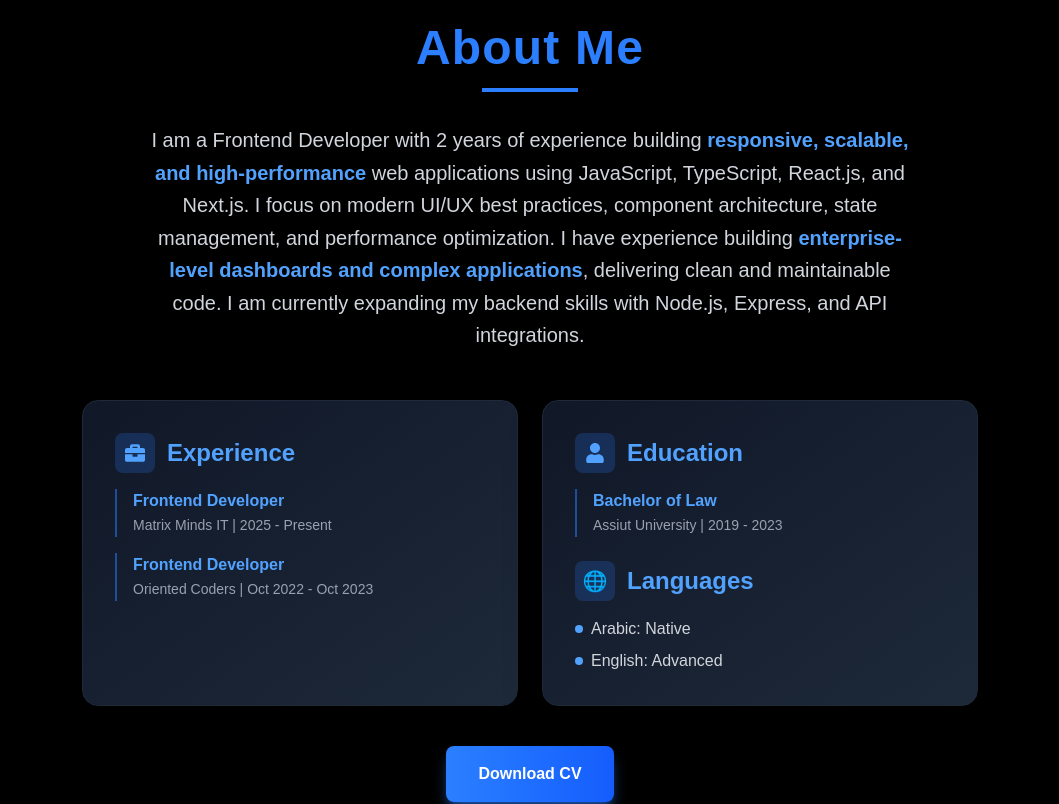
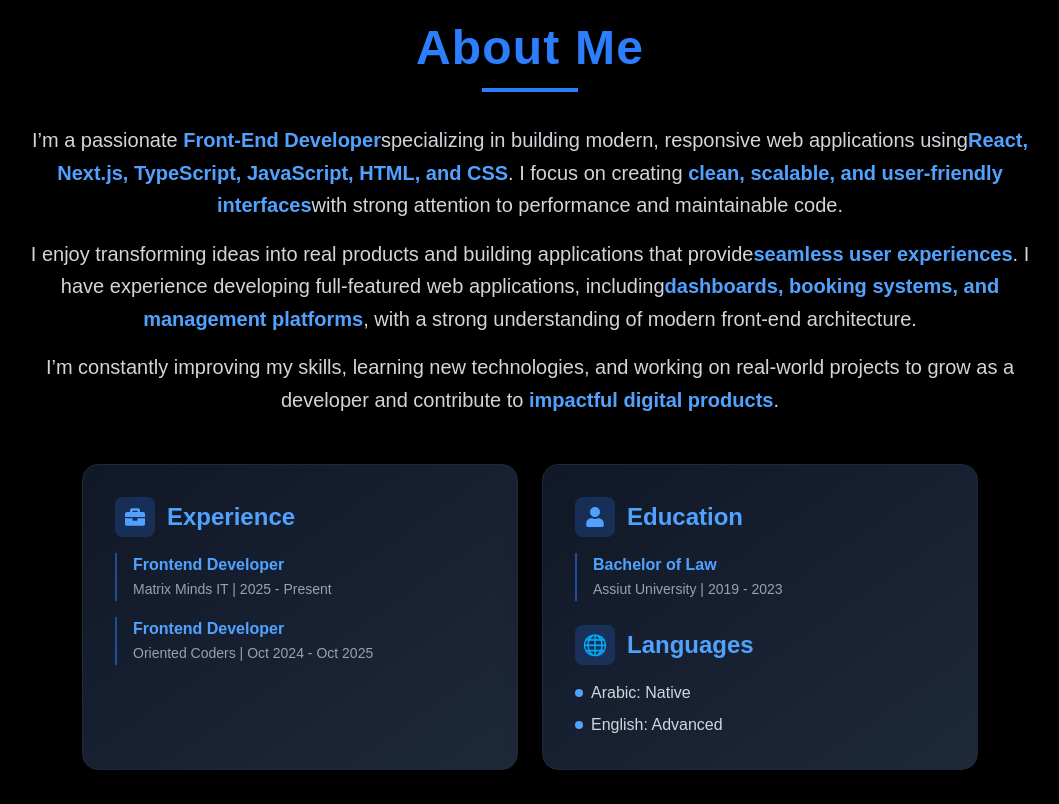
Before and after one commit to BeshoyMeshel/Portfolio, a Next.js app: page / in a window 1280 px wide. Shown: the part 840-1644 px from the top of the page, without its empty margins (110-1169 px from the left). Built offline with nearby package versions, Linux system fonts and the light colour scheme.

Commit message:
Refactor code structure for improved readability and maintainability

```diff
--- a/src/app/page.tsx
+++ b/src/app/page.tsx
@@ -89,11 +89,12 @@ export default function Home() {
   const projects = [
     {
       id: 1,
-      title: "Todo Board Application",
+      title: "Kevta",
       description:
-        "A task management and collaboration board. Implemented task creation, editing, and status management with clean UI workflows. Focused on scalable component architecture and user experience.",
-      image: "/Todo-list Photo.png",
-      link: "https://todo.matrixmindsit.com",
+        "Kevta — Full-stack agile task and board app (Matrix Minds). Built and maintained a monorepo with Next.js 15 (React 19, App Router) and Node.js/Express (TypeScript), MongoDB/Mongoose, JWT + Google OAuth, workspaces, Kanban-style boards with custom columns, rich-text task descriptions (TipTap), comments, description history, and workspace member management.",
+      image: "/kevta.png",
+      link: "https://kevta.matrixmindsit.com/",
+      github: "https://github.com/matrixmindsit-eg/todo-list",
       tech: "React, Next.js, TypeScript, Tailwind CSS",
       type: "Personal Project",
     },
@@ -107,16 +108,7 @@ export default function Home() {
       tech: "React, Next.js, TypeScript, Tailwind CSS",
       type: "Client Project (Private)",
     },
-    {
-      id: 3,
-      title: "Rovero (2023)",
-      description:
-        "Developed a mobile application for factory cashback management. Implemented multi-role permissions and user-based edit history. Focused on clean architecture and maintainable UI logic.",
-      image: "/rovero1.png",
-      link: "#",
-      tech: "React Native, TypeScript",
-      type: "Client Project (Private)",
-    },
+
     {
       id: 4,
       title: "Course Master Platform (2023)",
@@ -157,7 +149,14 @@ export default function Home() {
 
   // Scroll-spy: Update active link based on scroll position using Intersection Observer
   useEffect(() => {
-    const sectionIds = ["home", "about", "experience", "skills", "projects", "contact"];
+    const sectionIds = [
+      "home",
+      "about",
+      "experience",
+      "skills",
+      "projects",
+      "contact",
+    ];
 
     // Wait for DOM to be ready
     const timeoutId = setTimeout(() => {
@@ -212,7 +211,10 @@ export default function Home() {
         }
       };
 
-      const observer = new IntersectionObserver(observerCallback, observerOptions);
+      const observer = new IntersectionObserver(
+        observerCallback,
+        observerOptions,
+      );
 
       sections.forEach((section) => {
         observer.observe(section);
@@ -257,7 +259,7 @@ export default function Home() {
   const handleChange = (
     e: React.ChangeEvent<
       HTMLInputElement | HTMLTextAreaElement | HTMLSelectElement
-    >
+    >,
   ) => {
     setForm({ ...form, [e.target.name]: e.target.value });
   };
@@ -367,9 +369,9 @@ export default function Home() {
             <span className="text-blue-400 font-semibold">
               responsive, scalable, and high-performance
             </span>{" "}
-            web applications using JavaScript, TypeScript, React.js, and Next.js.
-            Focused on modern UI/UX best practices, component architecture, state management,
-            and performance optimization.
+            web applications using JavaScript, TypeScript, React.js, and
+            Next.js. Focused on modern UI/UX best practices, component
+            architecture, state management, and performance optimization.
           </p>
 
           <div className="flex flex-col md:flex-row gap-4 mt-4 justify-center md:justify-start">
@@ -379,6 +381,7 @@ export default function Home() {
             >
               View Projects
             </a>
+
             <a
               href="#contact"
               className="px-6 py-3 rounded-full bg-gray-800 hover:bg-gray-700 transition font-semibold"
@@ -463,21 +466,46 @@ export default function Home() {
           whileInView={{ opacity: 1, y: 0 }}
           viewport={{ once: true }}
           transition={{ duration: 0.6, delay: 0.2 }}
-          className="max-w-3xl text-gray-300 text-lg md:text-xl leading-relaxed mb-12"
+          className="max-w-5xl text-gray-300 text-lg md:text-xl leading-relaxed mb-12"
         >
           <p>
-            I am a Frontend Developer with 2 years of experience building{" "}
+            I’m a passionate{" "}
             <span className="text-blue-400 font-semibold">
-              responsive, scalable, and high-performance
-            </span>{" "}
-            web applications using JavaScript, TypeScript, React.js, and Next.js.
-            I focus on modern UI/UX best practices, component architecture, state management,
-            and performance optimization. I have experience building{" "}
+              Front-End Developer
+            </span>
+            specializing in building modern, responsive web applications using
             <span className="text-blue-400 font-semibold">
-              enterprise-level dashboards and complex applications
+              React, Next.js, TypeScript, JavaScript, HTML, and CSS
             </span>
-            , delivering clean and maintainable code. I am currently expanding my backend skills
-            with Node.js, Express, and API integrations.
+            . I focus on creating{" "}
+            <span className="text-blue-400 font-semibold">
+              clean, scalable, and user-friendly interfaces
+            </span>
+            with strong attention to performance and maintainable code.
+          </p>
+
+          <p className="mt-4">
+            I enjoy transforming ideas into real products and building
+            applications that provide
+            <span className="text-blue-400 font-semibold">
+              seamless user experiences
+            </span>
+            . I have experience developing full-featured web applications,
+            including
+            <span className="text-blue-400 font-semibold">
+              dashboards, booking systems, and management platforms
+            </span>
+            , with a strong understanding of modern front-end architecture.
+          </p>
+
+          <p className="mt-4">
+            I’m constantly improving my skills, learning new technologies, and
+            working on real-world projects to grow as a developer and contribute
+            to{" "}
+            <span className="text-blue-400 font-semibold">
+              impactful digital products
+            </span>
+            .
           </p>
         </motion.div>
 
@@ -497,12 +525,20 @@ export default function Home() {
             </div>
             <ul className="list-none text-gray-300 space-y-4">
               <li className="border-l-2 border-blue-500/50 pl-4">
-                <span className="font-semibold text-blue-400 block">Frontend Developer</span>
-                <span className="text-sm text-gray-400">Matrix Minds IT | 2025 - Present</span>
+                <span className="font-semibold text-blue-400 block">
+                  Frontend Developer
+                </span>
+                <span className="text-sm text-gray-400">
+                  Matrix Minds IT | 2025 - Present
+                </span>
               </li>
               <li className="border-l-2 border-blue-500/50 pl-4">
-                <span className="font-semibold text-blue-400 block">Frontend Developer</span>
-                <span className="text-sm text-gray-400">Oriented Coders | Oct 2022 - Oct 2023</span>
+                <span className="font-semibold text-blue-400 block">
+                  Frontend Developer
+                </span>
+                <span className="text-sm text-gray-400">
+                  Oriented Coders | Oct 2024 - Oct 2025
+                </span>
               </li>
             </ul>
           </motion.div>
@@ -522,8 +558,12 @@ export default function Home() {
             </div>
             <ul className="list-none text-gray-300 space-y-3 mb-6">
               <li className="border-l-2 border-blue-500/50 pl-4">
-                <span className="font-semibold text-blue-400 block">Bachelor of Law</span>
-                <span className="text-sm text-gray-400">Assiut University | 2019 - 2023</span>
+                <span className="font-semibold text-blue-400 block">
+                  Bachelor of Law
+                </span>
+                <span className="text-sm text-gray-400">
+                  Assiut University | 2019 - 2023
+                </span>
               </li>
             </ul>
             <div className="flex items-center gap-3 mb-4 mt-6">
@@ -585,11 +625,23 @@ export default function Home() {
               </span>
             </div>
             <ul className="list-disc list-inside text-gray-300 space-y-2 mt-4">
-              <li>Developed and maintained frontend features using React.js and Next.js</li>
-              <li>Built responsive user interfaces optimized for desktop and mobile devices</li>
+              <li>
+                Developed and maintained frontend features using React.js and
+                Next.js
+              </li>
+              <li>
+                Built responsive user interfaces optimized for desktop and
+                mobile devices
+              </li>
               <li>Integrated UI components with backend REST APIs</li>
-              <li>Collaborated with designers and backend developers to deliver production-ready features</li>
-              <li>Worked on form-based and workflow-driven interfaces to improve usability</li>
+              <li>
+                Collaborated with designers and backend developers to deliver
+                production-ready features
+              </li>
+              <li>
+                Worked on form-based and workflow-driven interfaces to improve
+                usability
+              </li>
             </ul>
           </div>
 
@@ -602,17 +654,21 @@ export default function Home() {
                 <p className="text-lg text-gray-300">Oriented Coders</p>
               </div>
               <span className="text-gray-400 text-sm md:text-base mt-2 md:mt-0">
-                Oct 2022 - Oct 2023
+                Oct 2024 - Oct 2025
               </span>
             </div>
             <ul className="list-disc list-inside text-gray-300 space-y-2 mt-4">
-              <li>Developed modern, responsive web applications using React, Next.js, and TypeScript</li>
-              <li>Implemented reusable UI components using Tailwind CSS</li>
-              <li>Translated Figma designs into clean, maintainable frontend code</li>
-              <li>Ensured cross-browser compatibility and consistent UI behavior</li>
-              <li>Developed a responsive admin dashboard with authentication and form-based workflows</li>
-              <li>Integrated frontend features with backend REST APIs</li>
-              <li>Built reusable and scalable UI components with a focus on performance and accessibility</li>
+              <li>
+                Developed modern, responsive web applications using React,
+                Next.js, and TypeScript.
+              </li>
+              <li> Implemented reusable UI components using Tailwind CSS</li>
+              <li>
+                Translated Figma designs into clean, maintainable frontend code
+              </li>
+              <li>
+                Ensured cross-browser compatibility and consistent UI behavior
+              </li>
             </ul>
           </div>
         </div>
@@ -623,77 +679,184 @@ export default function Home() {
         id="skills"
         className="min-h-screen flex flex-col items-center justify-center px-8 text-center z-10"
       >
-        <h2 className="text-4xl font-bold text-blue-400 mb-12">Technical Skills</h2>
+        <h2 className="text-4xl font-bold text-blue-400 mb-12">
+          Technical Skills
+        </h2>
         <div className="max-w-6xl w-full space-y-8">
           <div>
-            <h3 className="text-2xl font-semibold text-blue-300 mb-6">Frontend Technologies</h3>
+            <h3 className="text-2xl font-semibold text-blue-300 mb-6">
+              Frontend Technologies
+            </h3>
             <div className="grid grid-cols-2 md:grid-cols-3 lg:grid-cols-4 gap-6">
               {logos.slice(0, 6).map((logo, i) => (
                 <div
                   key={i}
                   className="bg-gray-900 p-6 rounded-2xl shadow-lg hover:scale-105 transition flex flex-col items-center justify-center"
                 >
-                  <Image src={logo.src} alt={logo.name} width={60} height={60} />
-                  <p className="mt-3 text-gray-300 font-medium text-sm">{logo.name}</p>
+                  <Image
+                    src={logo.src}
+                    alt={logo.name}
+                    width={60}
+                    height={60}
+                  />
+                  <p className="mt-3 text-gray-300 font-medium text-sm">
+                    {logo.name}
+                  </p>
                 </div>
               ))}
             </div>
           </div>
           <div>
-            <h3 className="text-2xl font-semibold text-blue-300 mb-6">UI & Styling</h3>
+            <h3 className="text-2xl font-semibold text-blue-300 mb-6">
+              UI & Styling
+            </h3>
             <div className="grid grid-cols-2 md:grid-cols-3 gap-6">
               {logos.slice(6, 9).map((logo, i) => (
                 <div
                   key={i}
                   className="bg-gray-900 p-6 rounded-2xl shadow-lg hover:scale-105 transition flex flex-col items-center justify-center"
                 >
-                  <Image src={logo.src} alt={logo.name} width={60} height={60} />
-                  <p className="mt-3 text-gray-300 font-medium text-sm">{logo.name}</p>
+                  <Image
+                    src={logo.src}
+                    alt={logo.name}
+                    width={60}
+                    height={60}
+                  />
+                  <p className="mt-3 text-gray-300 font-medium text-sm">
+                    {logo.name}
+                  </p>
                 </div>
               ))}
             </div>
           </div>
           <div>
-            <h3 className="text-2xl font-semibold text-blue-300 mb-6">Backend & APIs</h3>
+            <h3 className="text-2xl font-semibold text-blue-300 mb-6">
+              Backend & APIs
+            </h3>
             <div className="grid grid-cols-2 md:grid-cols-3 gap-6">
               <div className="bg-gray-900 p-6 rounded-2xl shadow-lg hover:scale-105 transition flex flex-col items-center justify-center">
-                <Image src={logos[9].src} alt={logos[9].name} width={60} height={60} />
-                <p className="mt-3 text-gray-300 font-medium text-sm">{logos[9].name}</p>
+                <Image
+                  src={logos[9].src}
+                  alt={logos[9].name}
+                  width={60}
+                  height={60}
+                />
+                <p className="mt-3 text-gray-300 font-medium text-sm">
+                  {logos[9].name}
+                </p>
               </div>
               <div className="bg-gray-900 p-6 rounded-2xl shadow-lg hover:scale-105 transition flex flex-col items-center justify-center">
-                <svg width="60" height="60" viewBox="0 0 24 24" fill="none" xmlns="http://www.w3.org/2000/svg">
-                  <path d="M12 2L2 7L12 12L22 7L12 2Z" stroke="currentColor" strokeWidth="2" strokeLinecap="round" strokeLinejoin="round" fill="none" className="text-blue-400"/>
-                  <path d="M2 17L12 22L22 17" stroke="currentColor" strokeWidth="2" strokeLinecap="round" strokeLinejoin="round" fill="none" className="text-blue-400"/>
-                  <path d="M2 12L12 17L22 12" stroke="currentColor" strokeWidth="2" strokeLinecap="round" strokeLinejoin="round" fill="none" className="text-blue-400"/>
+                <svg
+                  width="60"
+                  height="60"
+                  viewBox="0 0 24 24"
+                  fill="none"
+                  xmlns="http://www.w3.org/2000/svg"
+                >
+                  <path
+                    d="M12 2L2 7L12 12L22 7L12 2Z"
+                    stroke="currentColor"
+                    strokeWidth="2"
+                    strokeLinecap="round"
+                    strokeLinejoin="round"
+                    fill="none"
+                    className="text-blue-400"
+                  />
+                  <path
+                    d="M2 17L12 22L22 17"
+                    stroke="currentColor"
+                    strokeWidth="2"
+                    strokeLinecap="round"
+                    strokeLinejoin="round"
+                    fill="none"
+                    className="text-blue-400"
+                  />
+                  <path
+                    d="M2 12L12 17L22 12"
+                    stroke="currentColor"
+                    strokeWidth="2"
+                    strokeLinecap="round"
+                    strokeLinejoin="round"
+                    fill="none"
+                    className="text-blue-400"
+                  />
                 </svg>
-                <p className="mt-3 text-gray-300 font-medium text-sm">RESTful APIs</p>
+                <p className="mt-3 text-gray-300 font-medium text-sm">
+                  RESTful APIs
+                </p>
               </div>
               <div className="bg-gray-900 p-6 rounded-2xl shadow-lg hover:scale-105 transition flex flex-col items-center justify-center">
-                <Image src={logos[11].src} alt={logos[11].name} width={60} height={60} />
-                <p className="mt-3 text-gray-300 font-medium text-sm">{logos[11].name}</p>
+                <Image
+                  src={logos[11].src}
+                  alt={logos[11].name}
+                  width={60}
+                  height={60}
+                />
+                <p className="mt-3 text-gray-300 font-medium text-sm">
+                  {logos[11].name}
+                </p>
               </div>
             </div>
           </div>
           <div>
-            <h3 className="text-2xl font-semibold text-blue-300 mb-6">Tools & Practices</h3>
+            <h3 className="text-2xl font-semibold text-blue-300 mb-6">
+              Tools & Practices
+            </h3>
             <div className="grid grid-cols-2 md:grid-cols-4 gap-6">
               <div className="bg-gray-900 p-6 rounded-2xl shadow-lg hover:scale-105 transition flex flex-col items-center justify-center">
-                <Image src={logos[10].src} alt={logos[10].name} width={60} height={60} />
-                <p className="mt-3 text-gray-300 font-medium text-sm">{logos[10].name}</p>
+                <Image
+                  src={logos[10].src}
+                  alt={logos[10].name}
+                  width={60}
+                  height={60}
+                />
+                <p className="mt-3 text-gray-300 font-medium text-sm">
+                  {logos[10].name}
+                </p>
               </div>
               <div className="bg-gray-900 p-6 rounded-2xl shadow-lg hover:scale-105 transition flex flex-col items-center justify-center">
-                <Image src={logos[12].src} alt={logos[12].name} width={60} height={60} />
-                <p className="mt-3 text-gray-300 font-medium text-sm">{logos[12].name}</p>
+                <Image
+                  src={logos[12].src}
+                  alt={logos[12].name}
+                  width={60}
+                  height={60}
+                />
+                <p className="mt-3 text-gray-300 font-medium text-sm">
+                  {logos[12].name}
+                </p>
               </div>
               <div className="bg-gray-900 p-6 rounded-2xl shadow-lg hover:scale-105 transition flex flex-col items-center justify-center">
-                <svg width="60" height="60" viewBox="0 0 24 24" fill="none" xmlns="http://www.w3.org/2000/svg">
-                  <path d="M13 2L3 14H12L11 22L21 10H12L13 2Z" stroke="currentColor" strokeWidth="2" strokeLinecap="round" strokeLinejoin="round" fill="none" className="text-blue-400"/>
+                <svg
+                  width="60"
+                  height="60"
+                  viewBox="0 0 24 24"
+                  fill="none"
+                  xmlns="http://www.w3.org/2000/svg"
+                >
+                  <path
+                    d="M13 2L3 14H12L11 22L21 10H12L13 2Z"
+                    stroke="currentColor"
+                    strokeWidth="2"
+                    strokeLinecap="round"
+                    strokeLinejoin="round"
+                    fill="none"
+                    className="text-blue-400"
+                  />
                 </svg>
-                <p className="mt-3 text-gray-300 font-medium text-sm">Performance Optimization</p>
+                <p className="mt-3 text-gray-300 font-medium text-sm">
+                  Performance Optimization
+                </p>
               </div>
               <div className="bg-gray-900 p-6 rounded-2xl shadow-lg hover:scale-105 transition flex flex-col items-center justify-center">
-                <Image src={logos[13].src} alt={logos[13].name} width={60} height={60} />
-                <p className="mt-3 text-gray-300 font-medium text-sm">UI/UX ({logos[13].name})</p>
+                <Image
+                  src={logos[13].src}
+                  alt={logos[13].name}
+                  width={60}
+                  height={60}
+                />
+                <p className="mt-3 text-gray-300 font-medium text-sm">
+                  UI/UX ({logos[13].name})
+                </p>
               </div>
             </div>
           </div>
@@ -769,26 +932,49 @@ export default function Home() {
                 </div>
 
                 {/* Action button */}
-                {project.link !== "#" ? (
+                <div className="mt-auto flex gap-3">
+                  {project.link !== "#" && (
                     <a
                       href={project.link}
                       target="_blank"
                       rel="noopener noreferrer"
-                    className="mt-auto inline-flex items-center justify-center gap-2 bg-gradient-to-r from-blue-500 to-blue-600 text-white px-4 py-3 rounded-lg hover:from-blue-600 hover:to-blue-700 transition-all duration-300 font-semibold shadow-lg shadow-blue-500/30 hover:shadow-blue-500/50 hover:scale-105"
+                      className="flex-1 inline-flex items-center justify-center gap-2 bg-gradient-to-r from-blue-500 to-blue-600 text-white px-4 py-3 rounded-lg hover:from-blue-600 hover:to-blue-700 transition-all duration-300 font-semibold shadow-lg shadow-blue-500/30 hover:shadow-blue-500/50 hover:scale-105"
                     >
-                    View Project
-                    <svg className="w-4 h-4" fill="none" stroke="currentColor" viewBox="0 0 24 24">
-                      <path strokeLinecap="round" strokeLinejoin="round" strokeWidth={2} d="M10 6H6a2 2 0 00-2 2v10a2 2 0 002 2h10a2 2 0 002-2v-4M14 4h6m0 0v6m0-6L10 14" />
+                      Live Demo
+                      <svg
+                        className="w-4 h-4"
+                        fill="none"
+                        stroke="currentColor"
+                        viewBox="0 0 24 24"
+                      >
+                        <path
+                          strokeLinecap="round"
+                          strokeLinejoin="round"
+                          strokeWidth={2}
+                          d="M14 3h7m0 0v7m0-7L10 14"
+                        />
                       </svg>
                     </a>
-                ) : (
-                  <span className="mt-auto inline-flex items-center justify-center gap-2 bg-gray-700/50 text-gray-400 px-4 py-3 rounded-lg font-semibold cursor-not-allowed border border-gray-700">
-                    Private Project
-                    <svg className="w-4 h-4" fill="none" stroke="currentColor" viewBox="0 0 24 24">
-                      <path strokeLinecap="round" strokeLinejoin="round" strokeWidth={2} d="M12 15v2m-6 4h12a2 2 0 002-2v-6a2 2 0 00-2-2H6a2 2 0 00-2 2v6a2 2 0 002 2zm10-10V7a4 4 0 00-8 0v4h8z" />
+                  )}
+
+                  {project.type === "Personal Project" && project.github && (
+                    <a
+                      href={project.github}
+                      target="_blank"
+                      rel="noopener noreferrer"
+                      className="flex-1 inline-flex items-center justify-center gap-2 bg-gray-800 text-white px-4 py-3 rounded-lg hover:bg-gray-900 transition-all duration-300 font-semibold border border-gray-700 hover:scale-105"
+                    >
+                      GitHub
+                      <svg
+                        className="w-4 h-4"
+                        fill="currentColor"
+                        viewBox="0 0 24 24"
+                      >
+                        <path d="M12 .5C5.73.5.75 5.48.75 11.75c0 4.98 3.23 9.2 7.71 10.69.56.1.76-.24.76-.54v-1.88c-3.14.68-3.8-1.51-3.8-1.51-.51-1.3-1.24-1.65-1.24-1.65-1.02-.7.08-.69.08-.69 1.13.08 1.72 1.16 1.72 1.16 1 .1.65 1.55 2.64 1.1.1-.73.39-1.23.7-1.52-2.51-.29-5.15-1.25-5.15-5.57 0-1.23.44-2.24 1.15-3.03-.12-.28-.5-1.42.11-2.95 0 0 .94-.3 3.08 1.16a10.7 10.7 0 012.8-.38c.95 0 1.9.13 2.8.38 2.14-1.46 3.07-1.16 3.07-1.16.62 1.53.24 2.67.12 2.95.72.79 1.15 1.8 1.15 3.03 0 4.33-2.65 5.28-5.17 5.56.4.34.75 1.02.75 2.06v3.06c0 .3.2.65.77.54A11.26 11.26 0 0023.25 11.75C23.25 5.48 18.27.5 12 .5z" />
                       </svg>
-                  </span>
+                    </a>
                   )}
+                </div>
               </div>
             </motion.div>
           ))}
```
Also changed, not shown: public/kevta.png (added), 1 other file (tests, documents, lock files or other folders). Lines whose indentation alone changed are shown as unchanged.
